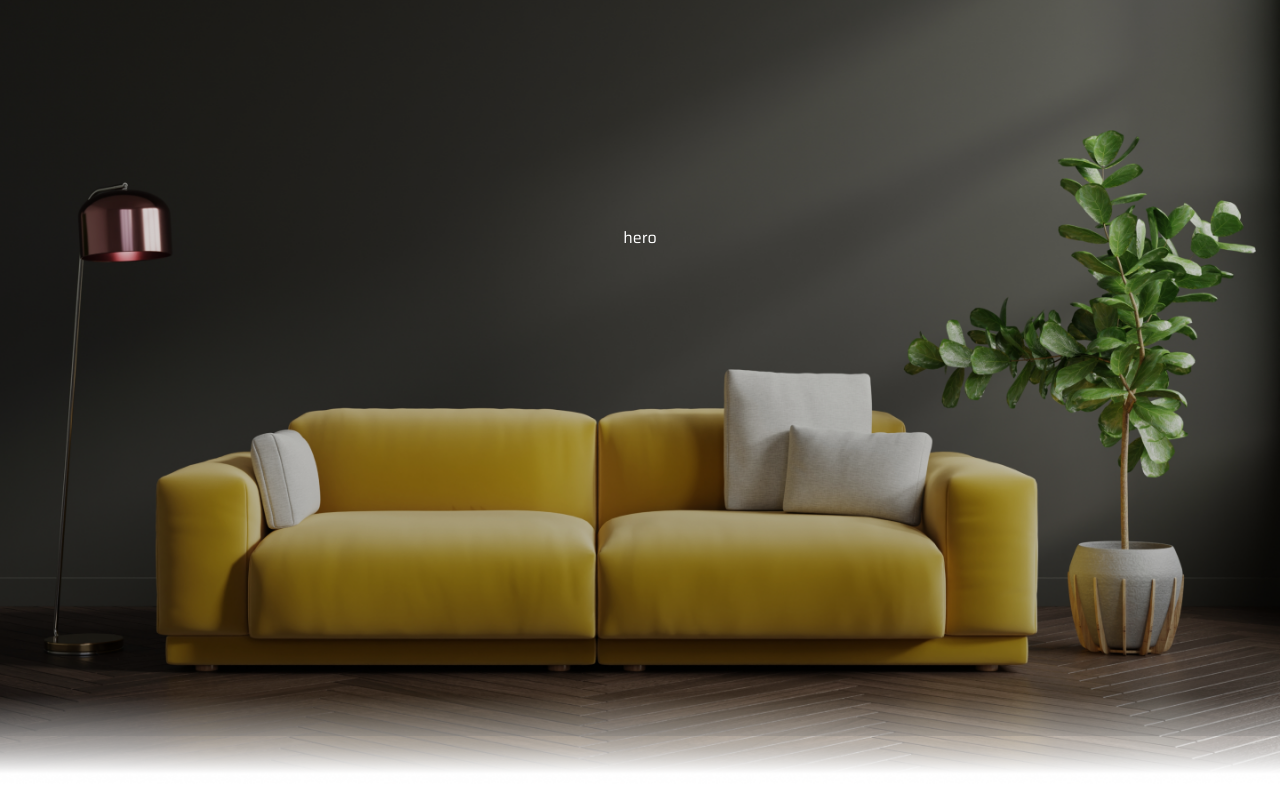
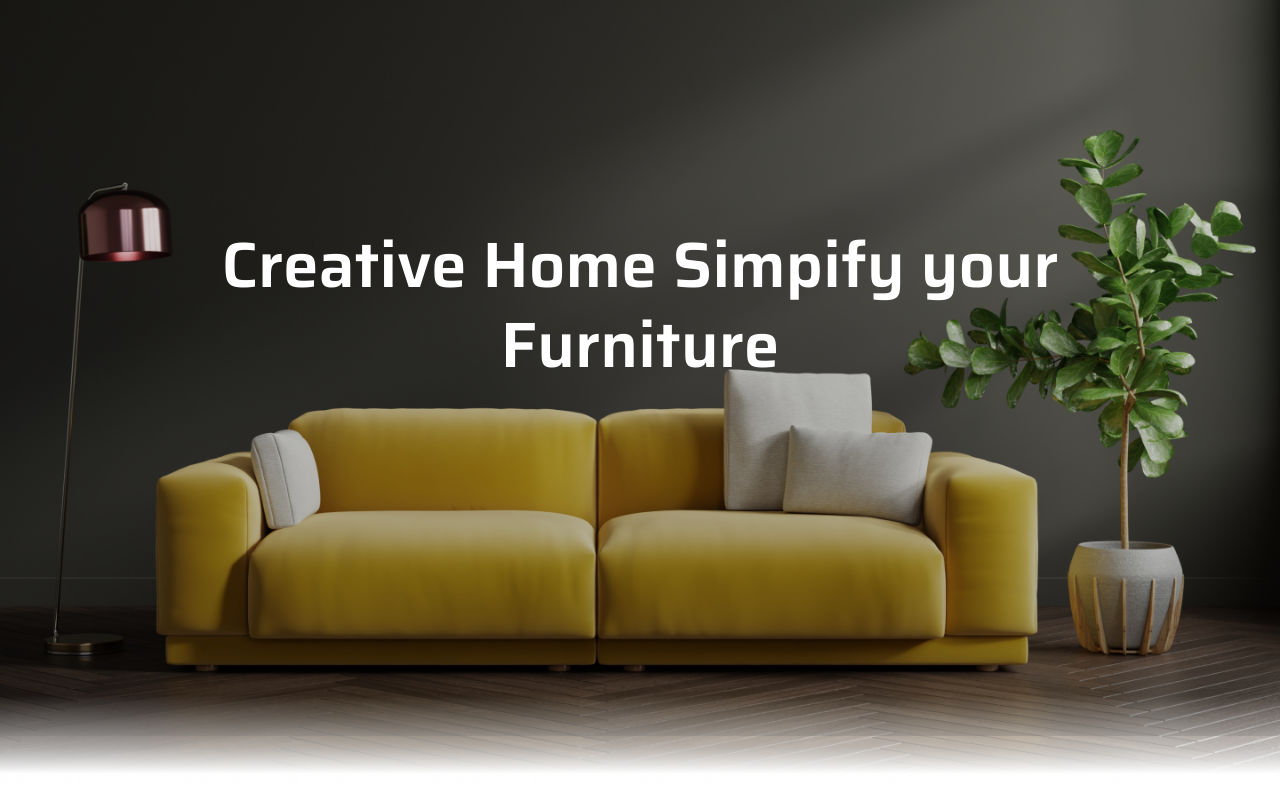
Before and after one commit to Isaiah-Mwinga/Furniture-palace, a React (Create React App) app: page / in a window 1280 px wide. Shown: the top 806 px of the page. Built offline with nearby package versions, Linux system fonts and the light colour scheme; the HTML template or start-up script is replaced by a standard one.

Commit message:
furniture

```diff
--- a/src/components/Hero.js
+++ b/src/components/Hero.js
@@ -9,10 +9,9 @@ const Hero = () => {
     <section className='h-[850px] w-full bg-hero bg-right bg-cover bg-no-repeat text-white pt-[225px] pb-[254px] relative mb-12 lg:bg-center lg:mb-28'>
       <div className=' container mx-auto text-center'>
         {/* title*/}
-        <h1>
-
+        <h1 className='text-2xl mx-auto font-semibold mb-[30px] lg:text-[64px] lg:leading-tight lg:max-w-[888px]'>
+          {title}
         </h1>
-        hero
       </div>
     </section>
   );
```
